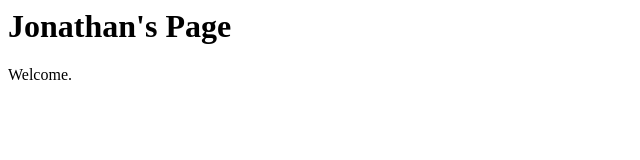
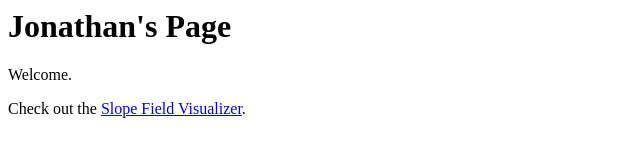
Before and after one commit to jjo63nau/cautious-guacamole, a plain HTML site: page index.html in a window 1280 px wide. Shown: the whole page, without its empty margins (0-640 px from the left). Drawn offline with Linux system fonts and the light colour scheme.

Commit message:
Add link to Slope Field Visualizer

```diff
--- a/index.html
+++ b/index.html
@@ -1,4 +1,5 @@
 <html>
 <h1>Jonathan's Page</h1>
 <p>Welcome.</p>
+<p>Check out the <a href='/deviz.html'>Slope Field Visualizer</a>.</p>
 </html>
```
